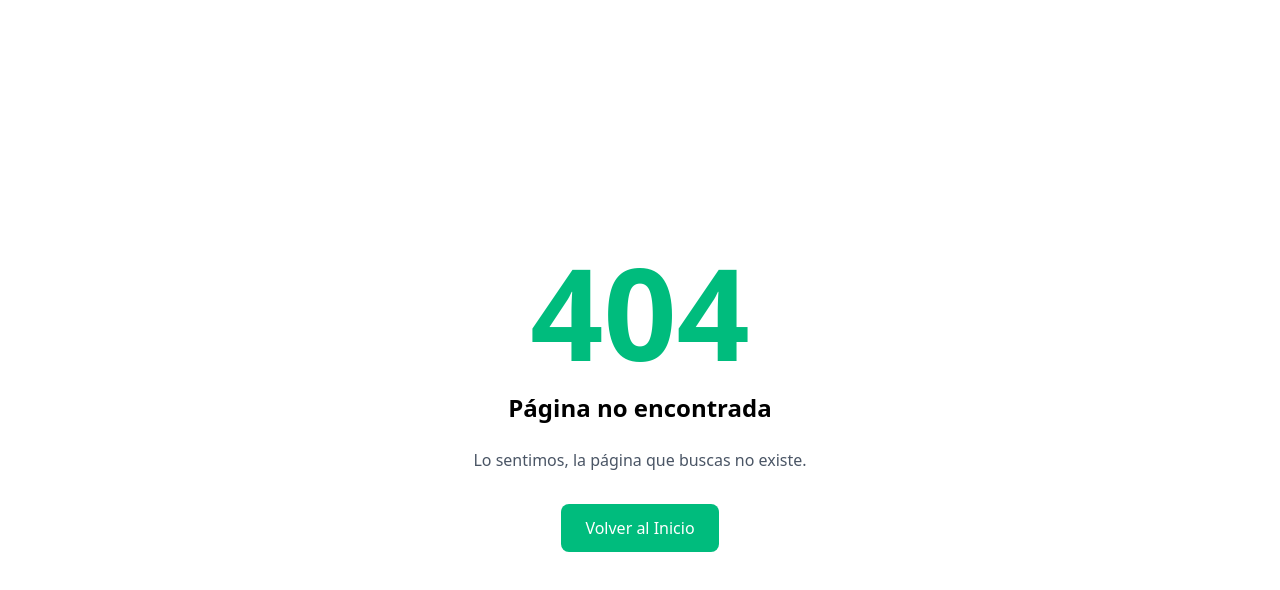
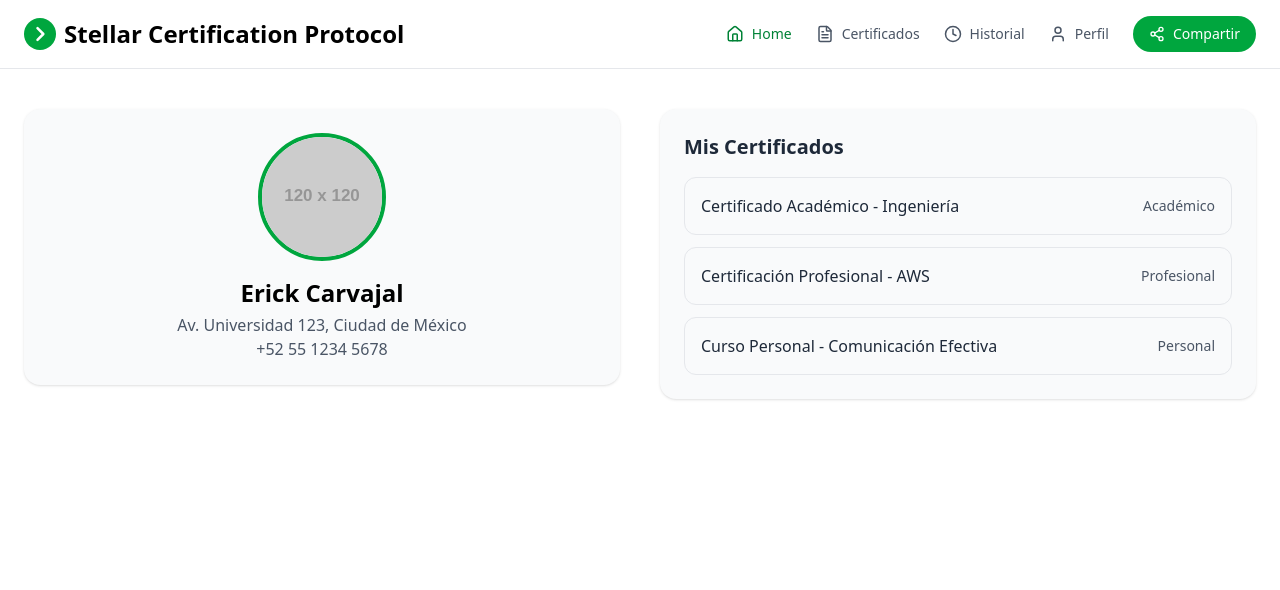
Before and after one commit to AndresilloDev/CertificationsId-StellarBased, a React app in the folder frontend/: page /homeUser in a window 1280 px wide. Before the commit this address had no page. Shown: the top 590 px of the page. Built offline with nearby package versions, Linux system fonts and the light colour scheme; the HTML template or start-up script is replaced by a standard one.

Commit message:
Home Page User

```diff
--- a/frontend/package.json
+++ b/frontend/package.json
@@ -12,6 +12,7 @@
   "dependencies": {
     "@heroicons/react": "^2.2.0",
     "axios": "^1.13.1",
+    "lucide-react": "^0.548.0",
     "react": "^19.1.1",
     "react-dom": "^19.1.1",
     "react-icons": "^5.5.0",
--- /dev/null
+++ b/frontend/src/pages/HomeUserPage/index.jsx
@@ -0,0 +1,195 @@
+import { useState } from "react";
+import { User, Share2, Home, FileText, Clock } from "lucide-react";
+
+export default function HomeUser() {
+  const [selectedTab, setSelectedTab] = useState("home");
+
+  // Datos simulados del usuario
+  const userData = {
+    name: "Erick Carvajal",
+    address: "Av. Universidad 123, Ciudad de México",
+    phone: "+52 55 1234 5678",
+    profilePic: "https://via.placeholder.com/120",
+  };
+
+  const certificates = [
+    { id: 1, name: "Certificado Académico - Ingeniería", category: "académico" },
+    { id: 2, name: "Certificación Profesional - AWS", category: "profesional" },
+    { id: 3, name: "Curso Personal - Comunicación Efectiva", category: "personal" },
+  ];
+
+  return (
+    <div className="min-h-screen bg-white flex flex-col">
+      {/* Topbar */}
+      <header className="border-b border-gray-200 px-6 py-4 flex items-center justify-between bg-white sticky top-0 z-10">
+        <div className="flex items-center gap-2">
+          <div className="w-8 h-8 bg-green-600 rounded-full flex items-center justify-center">
+            <svg
+              className="w-5 h-5 text-white"
+              fill="none"
+              stroke="currentColor"
+              viewBox="0 0 24 24"
+            >
+              <path
+                strokeLinecap="round"
+                strokeLinejoin="round"
+                strokeWidth={3}
+                d="M9 5l7 7-7 7"
+              />
+            </svg>
+          </div>
+          <span className="text-2xl font-semibold text-header">
+            Stellar Certification Protocol
+          </span>
+        </div>
+
+        {/* Navigation */}
+        <nav className="flex items-center gap-6">
+          <button
+            onClick={() => setSelectedTab("home")}
+            className={`flex items-center gap-2 text-sm font-medium transition-colors ${
+              selectedTab === "home" ? "text-green-700" : "text-gray-600 hover:text-green-700"
+            }`}
+          >
+            <Home size={18} /> Home
+          </button>
+          <button
+            onClick={() => setSelectedTab("certificados")}
+            className={`flex items-center gap-2 text-sm font-medium transition-colors ${
+              selectedTab === "certificados" ? "text-green-700" : "text-gray-600 hover:text-green-700"
+            }`}
+          >
+            <FileText size={18} /> Certificados
+          </button>
+          <button
+            onClick={() => setSelectedTab("historial")}
+            className={`flex items-center gap-2 text-sm font-medium transition-colors ${
+              selectedTab === "historial" ? "text-green-700" : "text-gray-600 hover:text-green-700"
+            }`}
+          >
+            <Clock size={18} /> Historial
+          </button>
+          <button
+            onClick={() => setSelectedTab("perfil")}
+            className={`flex items-center gap-2 text-sm font-medium transition-colors ${
+              selectedTab === "perfil" ? "text-green-700" : "text-gray-600 hover:text-green-700"
+            }`}
+          >
+            <User size={18} /> Perfil
+          </button>
+          <button
+            onClick={() => setSelectedTab("compartir")}
+            className="flex items-center gap-2 text-sm font-medium text-white bg-green-600 hover:bg-green-700 px-4 py-2 rounded-full transition-colors"
+          >
+            <Share2 size={16} /> Compartir
+          </button>
+        </nav>
+      </header>
+
+      {/* Contenido dinámico */}
+      <main className="max-w-7xl mx-auto w-full px-6 py-10 flex-1">
+        {selectedTab === "home" && (
+          <div className="grid md:grid-cols-2 gap-10 items-start">
+            {/* Perfil */}
+            <div className="flex flex-col items-center bg-gray-50 p-6 rounded-2xl shadow-sm">
+              <img
+                src={userData.profilePic}
+                alt="Foto de perfil"
+                className="w-32 h-32 rounded-full object-cover mb-4 border-4 border-green-600"
+              />
+              <h2 className="text-2xl font-semibold">{userData.name}</h2>
+              <p className="text-gray-600 mt-1">{userData.address}</p>
+              <p className="text-gray-600">{userData.phone}</p>
+            </div>
+
+            {/* Lista de Certificados */}
+            <div className="bg-gray-50 p-6 rounded-2xl shadow-sm">
+              <h3 className="text-xl font-semibold mb-4 text-gray-800">
+                Mis Certificados
+              </h3>
+              <ul className="space-y-3">
+                {certificates.map((cert) => (
+                  <li
+                    key={cert.id}
+                    className="flex items-center justify-between p-4 border border-gray-200 rounded-xl hover:bg-gray-100 transition-colors"
+                  >
+                    <span className="font-medium text-gray-800">
+                      {cert.name}
+                    </span>
+                    <span className="text-sm text-gray-600 capitalize">
+                      {cert.category}
+                    </span>
+                  </li>
+                ))}
+              </ul>
+            </div>
+          </div>
+        )}
+
+        {selectedTab === "certificados" && (
+          <div className="bg-gray-50 p-6 rounded-2xl shadow-sm">
+            <h3 className="text-2xl font-semibold mb-4 text-gray-800">
+              Categorías de Certificados
+            </h3>
+            <ul className="space-y-3">
+              <li className="border border-gray-200 rounded-xl p-4 hover:bg-gray-100">
+                Académico
+              </li>
+              <li className="border border-gray-200 rounded-xl p-4 hover:bg-gray-100">
+                Profesional
+              </li>
+              <li className="border border-gray-200 rounded-xl p-4 hover:bg-gray-100">
+                Personal
+              </li>
+            </ul>
+          </div>
+        )}
+
+        {selectedTab === "historial" && (
+          <div className="bg-gray-50 p-6 rounded-2xl shadow-sm">
+            <h3 className="text-2xl font-semibold mb-4 text-gray-800">
+              Historial de Certificados
+            </h3>
+            <ul className="space-y-3">
+              {certificates.map((cert) => (
+                <li
+                  key={cert.id}
+                  className="p-4 border border-gray-200 rounded-xl hover:bg-gray-100 transition-colors"
+                >
+                  {cert.name}
+                </li>
+              ))}
+            </ul>
+          </div>
+        )}
+
+        {selectedTab === "perfil" && (
+          <div className="bg-gray-50 p-6 rounded-2xl shadow-sm">
+            <h3 className="text-2xl font-semibold mb-4 text-gray-800">
+              Datos Personales
+            </h3>
+            <div className="space-y-2 text-gray-700">
+              <p><strong>Nombre:</strong> {userData.name}</p>
+              <p><strong>Dirección:</strong> {userData.address}</p>
+              <p><strong>Teléfono:</strong> {userData.phone}</p>
+            </div>
+          </div>
+        )}
+
+        {selectedTab === "compartir" && (
+          <div className="bg-gray-50 p-6 rounded-2xl shadow-sm text-center">
+            <h3 className="text-2xl font-semibold mb-4 text-gray-800">
+              Compartir Perfil
+            </h3>
+            <p className="text-gray-600 mb-6">
+              Comparte tu perfil con tus datos y certificados verificados.
+            </p>
+            <button className="px-6 py-3 bg-green-600 hover:bg-green-700 text-white font-medium rounded-xl transition-colors">
+              Generar enlace de perfil
+            </button>
+          </div>
+        )}
+      </main>
+    </div>
+  );
+}
--- a/frontend/src/routes/Router.jsx
+++ b/frontend/src/routes/Router.jsx
@@ -6,6 +6,7 @@ import LoginPage from "../pages/LoginPage";
 import NotFoundPage from "../pages/404Page";
 import UserProfilePage from "../pages/UserDetails";
 import RegisterPage from "../pages/RegisterPage";
+import HomeUser from "../pages/HomeUserPage";
 
 import { AuthContext } from "../context/AuthContext";
 
@@ -31,6 +32,7 @@ export const AppRouter = () => {
                         <Route path="/login" element={<LoginPage />} />
                         <Route path="/UserDetails" element={<UserProfilePage />} />
                         <Route path="/register" element={<RegisterPage />} />
+                        <Route path="/homeUser" element={<HomeUser />} />
                     </>
                 )}
 
```
Also changed, not shown: 1 other file (tests, documents, lock files or other folders).
